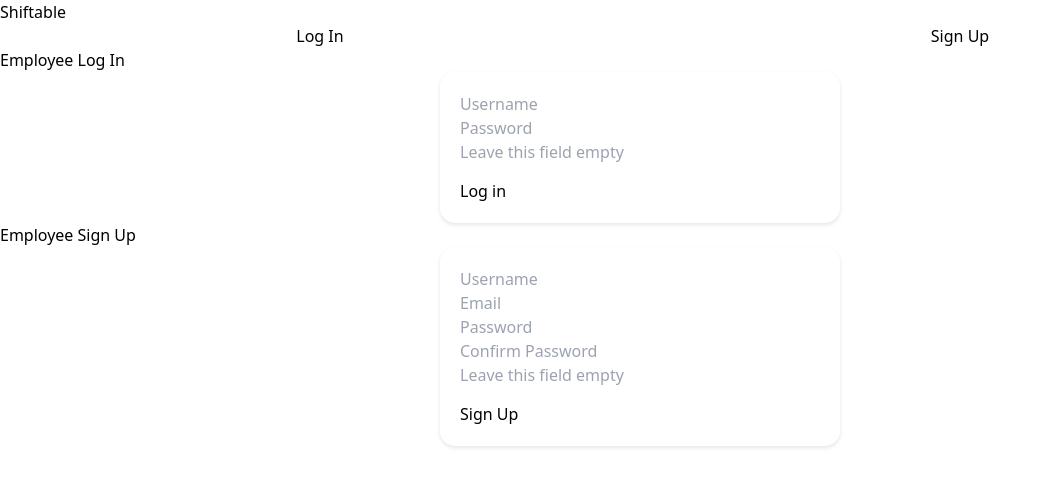
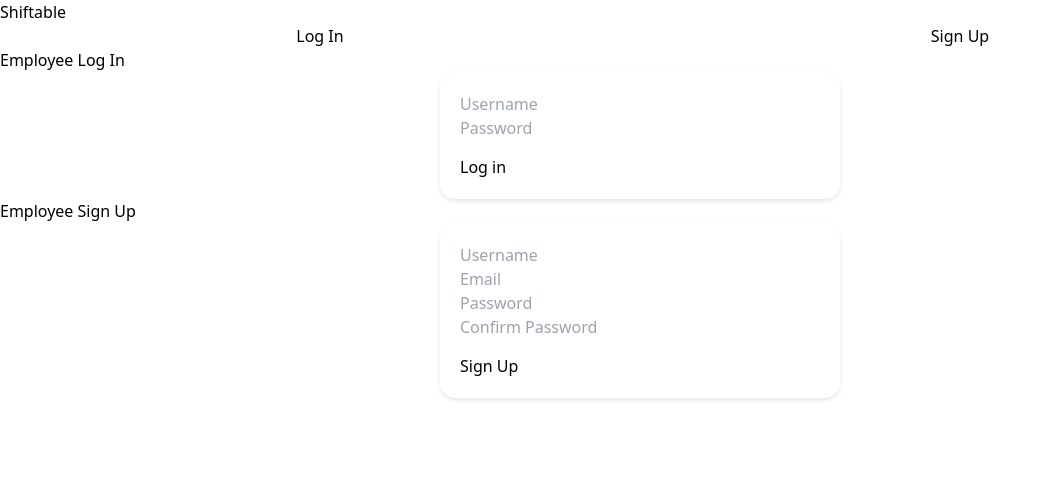
Before and after one commit to SanyamSamS/Shiftable, a React (Vite) app in the folder client/: page / in a window 1280 px wide. Shown: the top 486 px of the page, without its empty margins (0-1051 px from the left). Built offline with nearby package versions, Linux system fonts and the light colour scheme.

Commit message:
Corrected classname in App.css, imported to App.jsx

```diff
--- a/client/src/App.css
+++ b/client/src/App.css
@@ -1,5 +1,5 @@
 /* hides the honeypot trap by moving it far away from the screen. */
-.confirmUsername {
+.confirm-username {
     position: absolute;
     left: -9999px;
   }
--- a/client/src/App.jsx
+++ b/client/src/App.jsx
@@ -1,6 +1,7 @@
 import { BrowserRouter as Router, Routes, Route} from 'react-router-dom';
 import LandingPage from '../src/components/landingpage/landingpage';
 import EmployeeDashboard from '../src/components/dashboard/employeeDashboard';
+import "./App.css";
 
 function App() {
   return (
```
Also changed, not shown: 1 other file (tests, documents, lock files or other folders).
